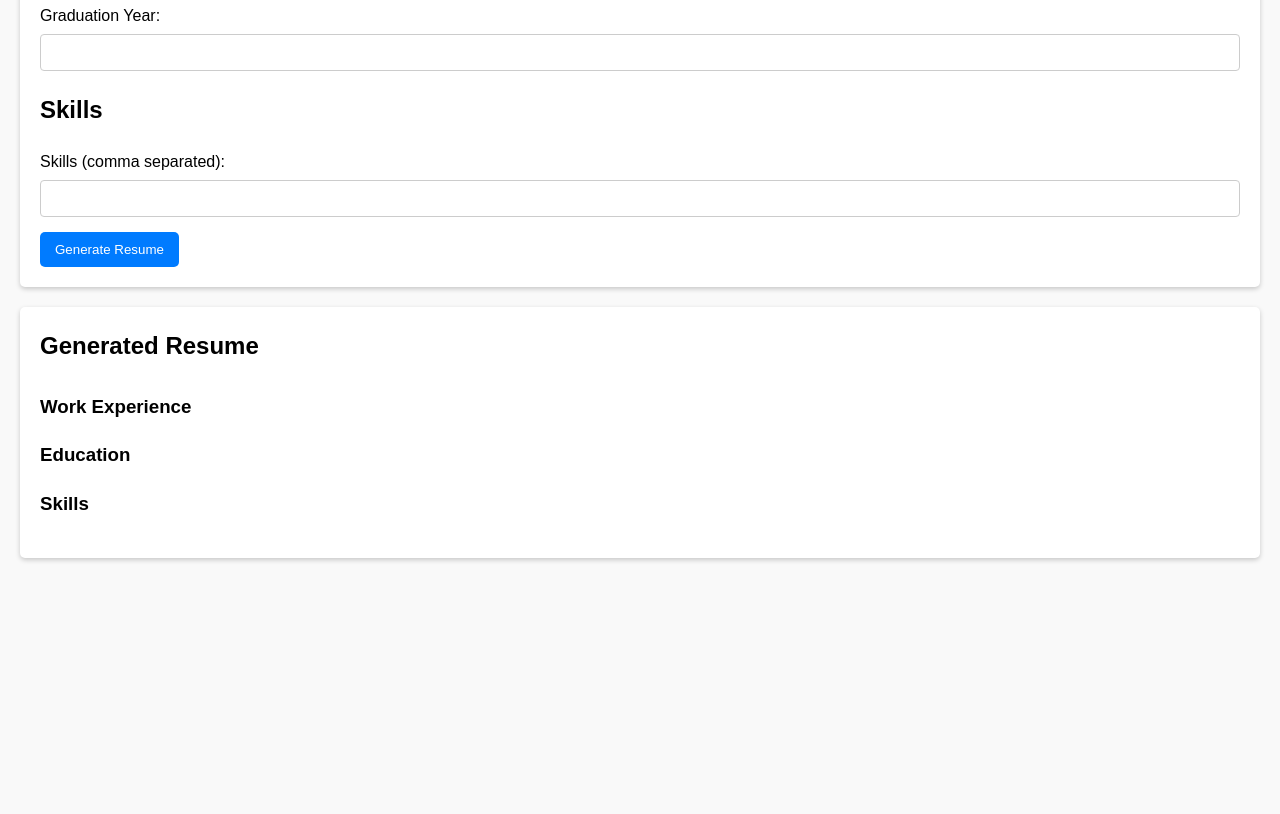
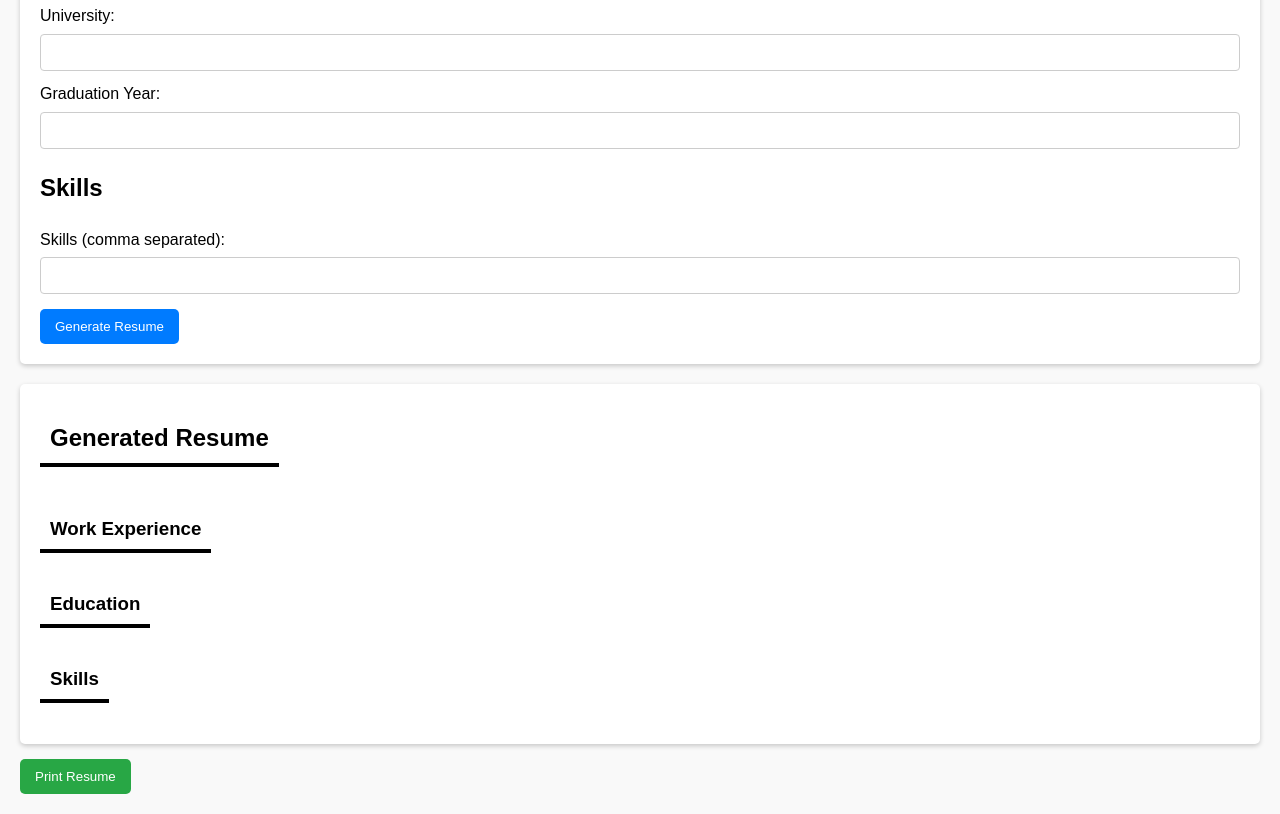
Before and after one commit to Mumraiz-Shahzad/dynamic-resume-builder, a plain HTML site: page index.html in a window 1280 px wide. Shown: the part 946-1760 px from the top of the page. Before the commit the page ends 1524 px from the top, so only its background shows below. Drawn offline with Linux system fonts and the light colour scheme.

Commit message:
Changes like print button adnstructure changes, comma separated values.

```diff
--- a/app.js
+++ b/app.js
@@ -8,22 +8,38 @@ document.addEventListener("DOMContentLoaded", function () {
         var contact = document.getElementById("contact").value;
         var jobTitle = document.getElementById("jobTitle").value;
         var company = document.getElementById("company").value;
+        var jobDescription = document.getElementById("jobDescription").value.split(",").join(", ");
         var duration = document.getElementById("duration").value;
         var degree = document.getElementById("degree").value;
         var university = document.getElementById("university").value;
         var gradYear = document.getElementById("gradYear").value;
         var skills = document.getElementById("skills").value.split(",").join(", ");
+
         // Populate resume
         document.getElementById("resumeName").innerText = name;
-        document.getElementById("resumeContact").innerText = "Email: ".concat(email, " | Contact: ").concat(contact);
+        document.getElementById("resumeContact").innerText = "Email: " + email + " | Contact: " + contact;
         document.getElementById("resumeJobTitle").innerText = jobTitle;
         document.getElementById("resumeCompany").innerText = company;
+        document.getElementById("resumeJobDescription").innerText = jobDescription;
         document.getElementById("resumeDuration").innerText = duration;
         document.getElementById("resumeDegree").innerText = degree;
         document.getElementById("resumeUniversity").innerText = university;
         document.getElementById("resumeGradYear").innerText = gradYear;
         document.getElementById("resumeSkills").innerText = skills;
+
         // Clear form fields
         form.reset();
     });
+
+    // Print button functionality
+    document.getElementById("printButton").addEventListener("click", function () {
+        // Hide the form
+        form.style.display = "none";
+
+        // Print the resume
+        window.print();
+
+        // Show the form again after printing
+        form.style.display = "block";
+    });
 });
--- a/index.html
+++ b/index.html
@@ -29,6 +29,9 @@
         <label for="company">Company:</label>
         <input type="text" id="company" required>
 
+        <label for="jobDescription">Job Description (comma separated):</label>
+        <input type="text" id="jobDescription" required>
+
         <label for="duration">Duration:</label>
         <input type="text" id="duration" required>
 
@@ -53,12 +56,14 @@
         <h2>Generated Resume</h2>
         <header id="resumeHeader">
             <h1 id="resumeName"></h1>
+            <p id="resumeEmail"></p>
             <p id="resumeContact"></p>
         </header>
         <section id="workExperienceSection">
             <h3>Work Experience</h3>
             <p id="resumeJobTitle"></p>
             <p id="resumeCompany"></p>
+            <p id="resumeJobDescription"></p>
             <p id="resumeDuration"></p>
         </section>
         <section id="educationSection">
@@ -76,3 +81,6 @@
     <script src="app.js"></script>
 </body>
 </html>
+<!-- Add Print Button here -->
+<button id="printButton">Print Resume</button>
+</section>
--- a/styles.css
+++ b/styles.css
@@ -14,11 +14,12 @@ h1 {
     font-size: 2em;
 }
 
+/* Form styling */
 form {
     background: white;
     padding: 20px;
     border-radius: 5px;
-    box-shadow: 0 2px 5px rgba(0,0,0,0.2);
+    box-shadow: 0 2px 5px rgba(0, 0, 0, 0.2);
 }
 
 label {
@@ -26,7 +27,8 @@ label {
     margin-top: 10px;
 }
 
-input[type="text"], input[type="email"] {
+input[type="text"],
+input[type="email"] {
     width: calc(100% - 22px);
     padding: 10px;
     margin-top: 5px;
@@ -48,14 +50,62 @@ button:hover {
     background-color: #0056b3;
 }
 
+/* Resume styling */
 .resume {
     margin-top: 20px;
     padding: 20px;
     background: white;
     border-radius: 5px;
-    box-shadow: 0 2px 5px rgba(0,0,0,0.2);
+    box-shadow: 0 2px 5px rgba(0, 0, 0, 0.2);
+}
+
+.resume h2,
+#workExperienceSection h3,
+#educationSection h3,
+#skillsSection h3 {
+    display: inline-block;
+    background-color: white;
+    color: black;
+    font-weight: bold;
+    padding: 5px 10px;
+    margin: 10px 0 5px 0;
+    position: relative;
+}
+
+.resume h2::after,
+#workExperienceSection h3::after,
+#educationSection h3::after,
+#skillsSection h3::after {
+    content: "";
+    position: absolute;
+    top: 100%;
+    left: 0;
+    right: 0;
+    width: 100%;
+    height: 4px;
+    background-color: black;
 }
 
 .resume h2 {
-    margin-top: 0;
+    margin-bottom: 10px;
 }
+
+/* Additional styling for the resume sections */
+#workExperienceSection,
+#educationSection,
+#skillsSection {
+    margin-bottom: 20px;
+}
+#printButton {
+    margin-top: 15px;
+    padding: 10px 15px;
+    background-color: #28a745; /* Green background */
+    color: white;
+    border: none;
+    border-radius: 5px;
+    cursor: pointer;
+}
+
+#printButton:hover {
+    background-color: #218838; /* Darker green on hover */
+}
```
Also changed, not shown: 1 other file.
